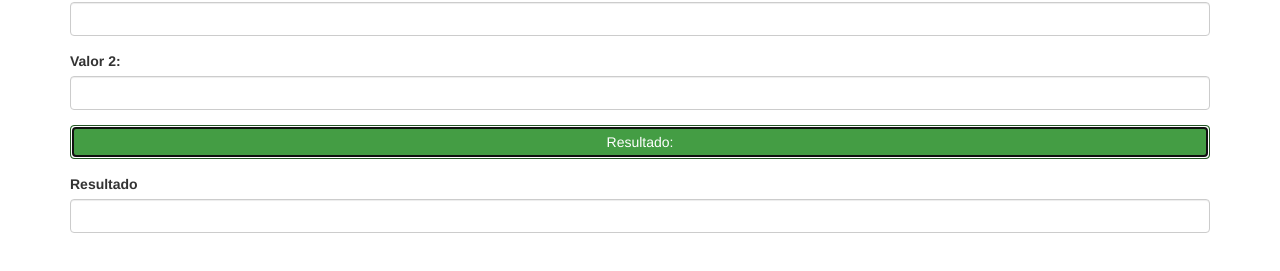
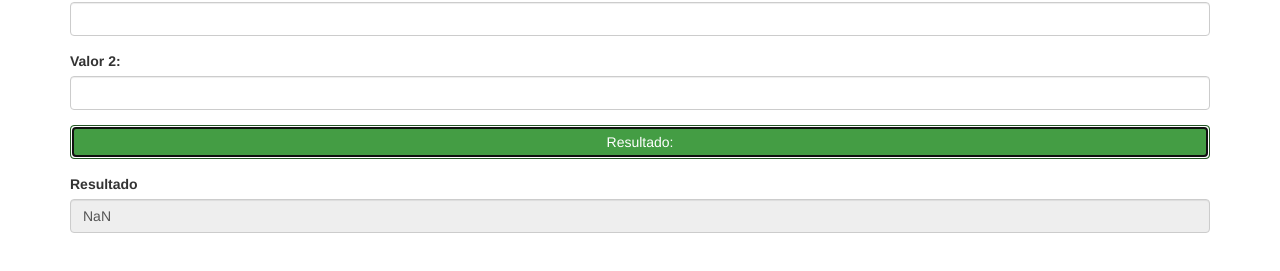
Before and after one commit to RyanV-Souza/cordova-primeiroProjeto, a website: page www/index.html in a window 1280 px wide. Both pictures are taken after a click on the button "Resultado:". Shown: the part 93-364 px from the top of the page. Drawn offline with Linux system fonts and the light colour scheme.

Commit message:
Inserindo a função Somar

```diff
--- a/www/components/acao.js
+++ b/www/components/acao.js
@@ -1 +1,11 @@
 // This is a JavaScript file
+
+$(document).on('click', '#btnEnviar', function(){
+  var valor1 = $("#primeiroValor").val();
+  var valor2 = $("#segundoValor").val();
+  var soma = parseInt(valor1) + parseInt(valor2);
+
+  $("#resultadoValores").val(soma);
+
+
+});
--- a/www/index.html
+++ b/www/index.html
@@ -50,7 +50,7 @@
                 <div class="col-xs-12">
                     <div class="form-group">
                         <label for=""> Resultado </label>
-                        <input class="form-control" type="text" id="resultadoValores">
+                        <input class="form-control" type="text" id="resultadoValores" readonly="">
                     </div>
                 </div>
             </div>
```
